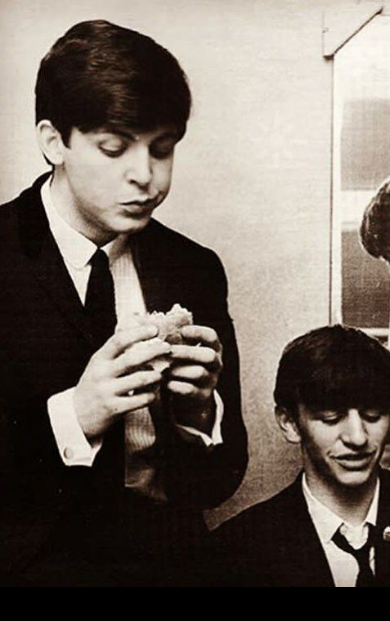
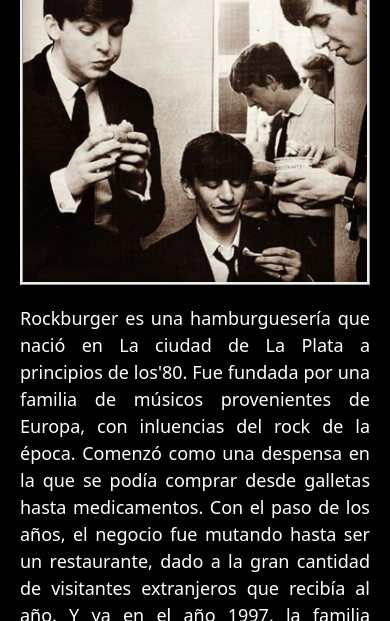
Before and after one commit to LucianoMancini13/ifix-coder, a website: page pages/nosotros.html in a window 390 px wide. Shown: the part 223-844 px from the top of the page. Drawn offline with nearby package versions, Linux system fonts and the light colour scheme.

Commit message:
responsive nosotros

```diff
--- a/pages/nosotros.html
+++ b/pages/nosotros.html
@@ -36,7 +36,7 @@
                 <img src="../img/beatles.jpg" class="beatles" alt="beatles">
                 <p class="descripcion">Rockburger es una hamburguesería que nació en La ciudad de La Plata a principios de los'80. Fue fundada por una familia de músicos provenientes de Europa, con inluencias del rock de la época.
                 Comenzó como una despensa en la que se podía comprar desde galletas hasta medicamentos. Con el paso de los años, el negocio fue mutando hasta ser un restaurante, dado a la gran cantidad de visitantes extranjeros que recibía al año.
-                Y ya en el año 1997, la familia decide redireccionar su rumbo, pasando a ser una casa de comidas rápidas (Fast Rock). A los dos años,se pierde todo a causa de un incendio. Y gracias al aporte y a la ayuda de los vecinos, en el año 2002, vuelve a abrir sus puertas como Rockburger. Hoy es una de las hamburgueserías más reconocidas a nivel nacional.
+                Y ya en el año 1997, la familia decide redireccionar su rumbo, pasando a ser a una casa de comidas rápidas (Fast Rock). A los dos años,se pierde todo a causa de un incendio. Y gracias al aporte y a la ayuda de los vecinos, en el año 2002, vuelve a abrir sus puertas como Rockburger. Hoy es una de las hamburgueserías más reconocidas a nivel nacional.
 
                 </p>
             </div>
--- a/style/scss/style.scss
+++ b/style/scss/style.scss
@@ -801,7 +801,7 @@ a {
         font-size: 30px;
         text-align: center;
     }
-}
+
 
     /*Pagina Contactanos responsive*/
 
@@ -892,9 +892,7 @@ label {
 
     .pagina_productos {
         display: flex;
-    flex-wrap: wrap;
-
-
+        flex-direction: column;
     }
 
     .fondo_productos {
@@ -926,11 +924,9 @@ label {
 
     .tarjetaCarrusel {
         display: flex;
-    height: 100%;
 
-    img {
-        height: 100vh;
-    }
+
+
 
     }
 
@@ -974,20 +970,19 @@ a {
     #contePuntos {
         display: flex;
         justify-content: center;
-    align-items: start;
+        align-items: center;
         gap: 5px;
 
         a {
             color: white;
-        font-size: 80px;
+            font-size: 60px;
+
         }
 
     }
 
     .detalle {
-    display: flex;
-    flex-direction: column;
-    align-items: start;
+
 
         gap: 20px;
 
@@ -1010,3 +1005,43 @@ a {
             }
         }
     }
+
+    /*Pagina Nosotros responsive*/
+
+    .pagina_nosotros {
+        display: flex;
+        flex-direction: column;
+        flex-wrap: wrap;
+        justify-content: space-between;
+        overflow-y: auto;
+    }
+
+    .nosotros {
+        text-align: center;
+        color: white;
+        font-size: 50px;
+        margin-top: 10px;
+    }
+
+    .principal {
+        display: flex;
+        flex-direction: column;
+        align-items: center;
+
+
+        img {
+            border-style: ridge;
+            height: auto;
+            width: 350px;
+        }
+        .descripcion{
+            font-size: 18px;
+            text-align: justify;
+            max-width: 350px;
+            margin: auto;
+            padding-top: 20px;
+        }
+    }
+
+
+}
```
Also changed, not shown: style/style.css, 1 other file. Lines whose indentation alone changed are shown as unchanged.
